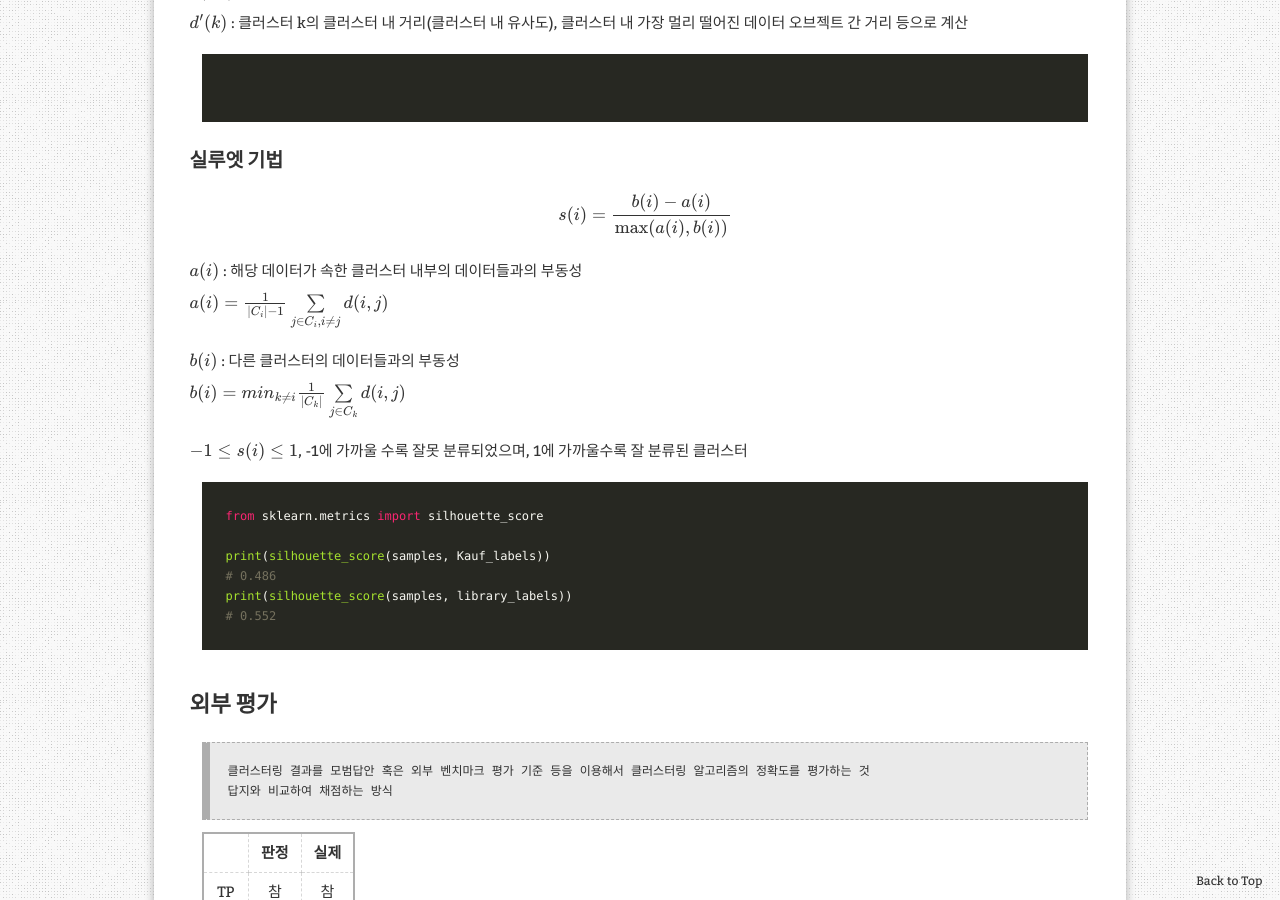
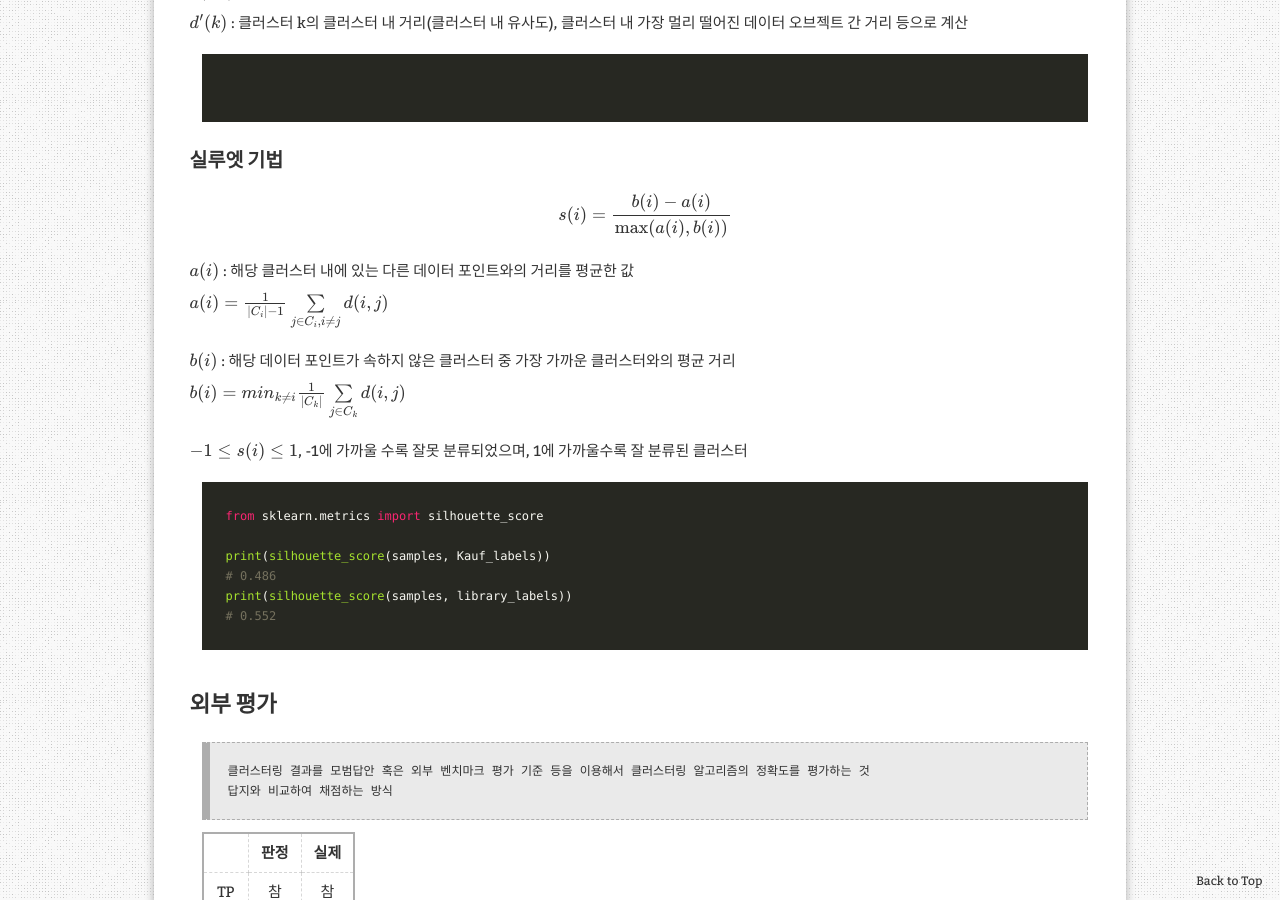
Before and after one commit to aristohyun/aristohyun.github.io, a Jekyll site: the page built from _posts/2021-07-18-Evaluation-of-Clustering.md, in a window 1280 px wide and 900 px high, scrolled down 2098 px. Built offline with Jekyll 4.4.1, drawn with Linux system fonts in a browser that asks for light colours; formulas are drawn with MathJax 3; comment, search, counter and statistics services are not loaded.

Commit message:
Update 2021-07-18-Evaluation-of-Clustering.md

```diff
--- a/_posts/2021-07-18-Evaluation-of-Clustering.md
+++ b/_posts/2021-07-18-Evaluation-of-Clustering.md
@@ -70,12 +70,12 @@ $d^{\prime }(k)$ : 클러스터 k의 클러스터 내 거리(클러스터 내
 s(i) = {\frac {b(i) - a(i)}{\max ( a(i), b(i) ) }}
 @
 
-$a(i)$ : 해당 데이터가 속한 클러스터 내부의 데이터들과의 부동성
+$a(i)$ : 해당 클러스터 내에 있는 다른 데이터 포인트와의 거리를 평균한 값
 $
 a(i) = \frac{1}{\left | C_ i \right | - 1} \sum \limits_ {j\in C_ i , i\neq j}^{} {d(i,j)}
 $
 
-$b(i)$ : 다른 클러스터의 데이터들과의 부동성
+$b(i)$ : 해당 데이터 포인트가 속하지 않은 클러스터 중 가장 가까운 클러스터와의 평균 거리
 $
 b(i) = min_ {k \neq i} \frac{1}{\left | C_ k \right |} \sum \limits_ {j\in C_ k}^{} {d(i,j)}
 $
```
